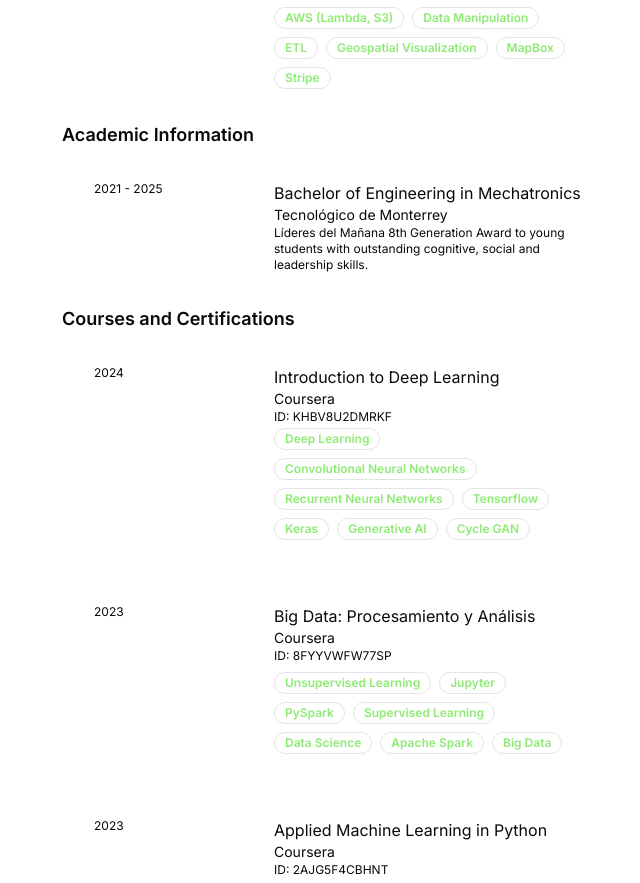
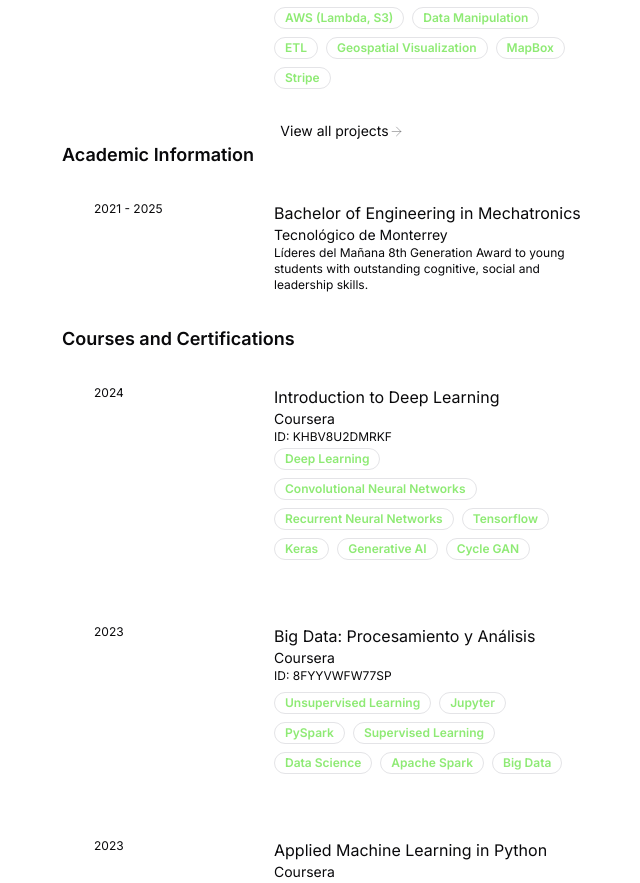
Before and after one commit to JAGS0816/next.js-customizable-portfolio, a Next.js app: page /resume in a window 1280 px wide. Shown: the part 947-1830 px from the top of the page, without its empty margins (578-1218 px from the left). Built offline with nearby package versions, Linux system fonts and the light colour scheme.

Commit message:
view more projects

```diff
--- a/src/app/resume/page.tsx
+++ b/src/app/resume/page.tsx
@@ -3,7 +3,7 @@ import { Button } from "@/components/ui/button"
 import { personalInfo, resumeInfo } from "@/config/PortfolioConfig"
 import Link from "next/link"
 import { Badge } from "@/components/ui/badge"
-import { ExternalLink } from "lucide-react"
+import { ArrowRight, ExternalLink } from "lucide-react"
 
 const CourseCard = (
     {position}:
@@ -30,7 +30,7 @@ const CourseCard = (
                 {position.date}
             </div>
             <div className="col-span-6">
-                <div className=" group-hover:text-[#3adb0d92]">
+                <div className=" group-hover:text-[#3adb0d92] dark:group-hover:text-[#48ff1592]">
                     {position.name}
                 </div>
                 <div className=" text-sm">
@@ -170,6 +170,18 @@ const Page = () => {
                             </div>
                         ))
                     }
+                    <div className="w-full text-center">
+                        <Link
+                        href="/projects"
+                        target="_blank"
+                        className="flex justify-center items-center"
+                        >
+                            <span className=" text-sm">
+                                View all projects
+                            </span>
+                            <ArrowRight size={15} strokeWidth={0.5} />
+                        </Link>
+                    </div>
                     <div className=" text-lg font-semibold">
                         Academic Information
                     </div>
```
